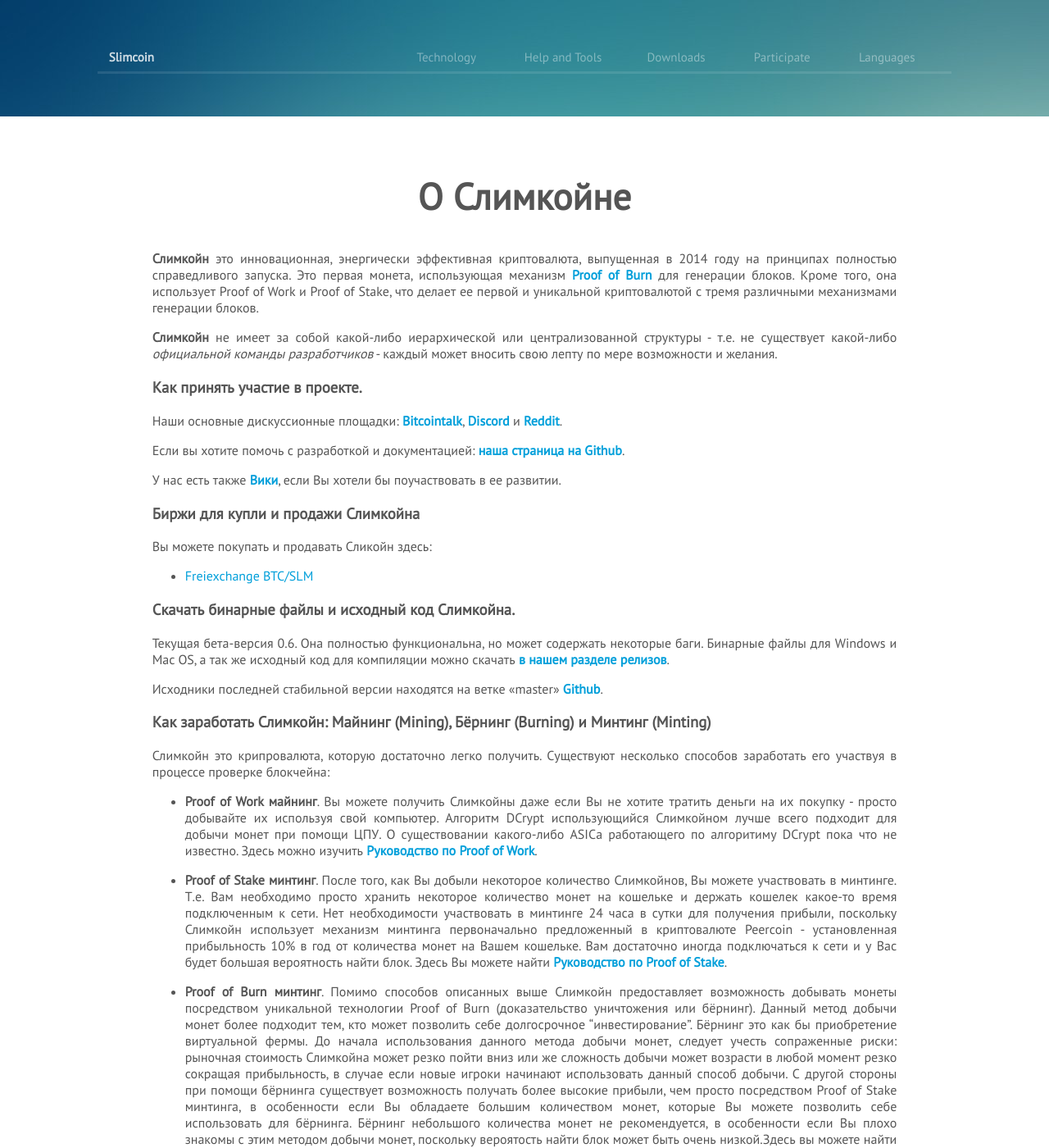
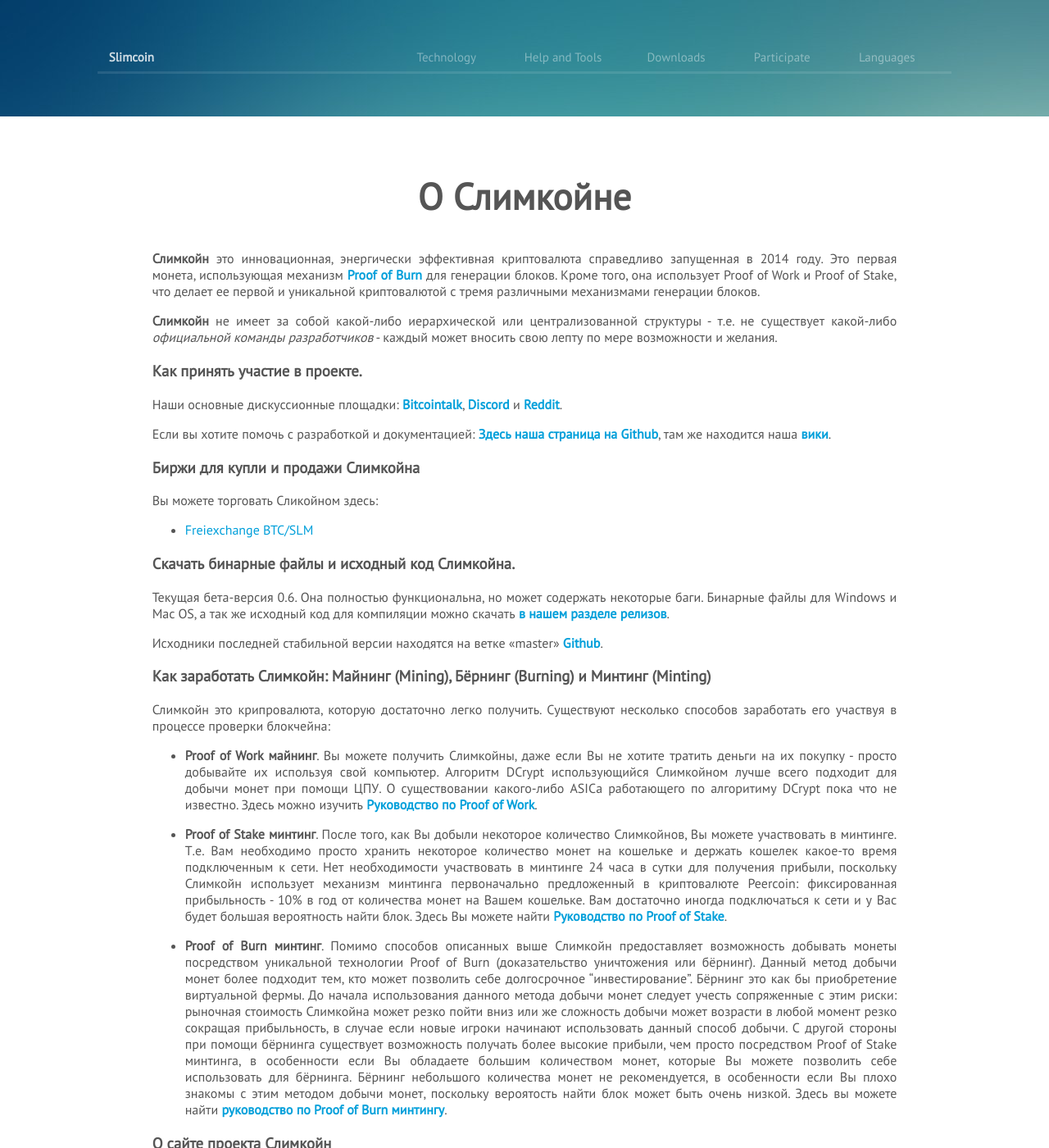
Before and after one commit to slimcoin-project/slimcoin-project.github.io, a Jekyll site: the page built from content/ru/about-ru.md, in a window 1280 px wide and 1400 px high. Shown: the whole window at 82% size. Built offline with Jekyll 4.4.1, drawn with Linux system fonts in a browser that asks for light colours; some web fonts are replaced.

Commit message:
Update about-ru.md

```diff
--- a/content/ru/about-ru.md
+++ b/content/ru/about-ru.md
@@ -9,7 +9,7 @@
 
 priority: 2
 ---
-**Слимкойн** это инновационная, энергически эффективная криптовалюта, выпущенная в 2014 году на принципах полностью справедливого запуска. Это первая монета, использующая механизм [Proof of Burn](https://slimcoin.info/proof-of-burn-eli5-ru/) для генерации блоков. Кроме того, она использует Proof of Work и Proof of Stake, что делает ее первой и уникальной криптовалютой с тремя различными механизмами генерации блоков.
+**Слимкойн** это инновационная, энергически эффективная криптовалюта справедливо запущенная в 2014 году. Это первая монета, использующая механизм [Proof of Burn](https://slimcoin.info/proof-of-burn-eli5-ru/) для генерации блоков. Кроме того, она использует Proof of Work и Proof of Stake, что делает ее первой и уникальной криптовалютой с тремя различными механизмами генерации блоков.
 
 [//]: # (В 2020 году мы активны и **отличаемся** от большинства других сообществ «алькоинов». У нас нет иерархической и централизованной структуры, поэтому у нас нет _официальной команды разработчиков_ , которая извлекает выгоду из _премайна_ или _инстамайна_.)
 [//]: # (Все, что мы хотим - это продолжить захватывающий эксперимент с технологией **Proof of Burn**. В нескольких словах Proof of Burn - это механизм, в котором вы получаете право находить блоки, если вы сжигаете монеты. _Вы уничтожаете свои деньги_ и получаете **долгосрочную** долгосрочную выгоду, имея шанс получить вознаграждение за блок.)
@@ -22,13 +22,11 @@
 
 Наши основные дискуссионные площадки: [Bitcointalk](https://bitcointalk.org/index.php?topic=1141676.0), [Discord](https://discord.gg/ffeDjmV) и [Reddit](http://reddit.com/r/slimcoin).
 
-Если вы хотите помочь с разработкой и документацией: [наша страница на Github](https://github.com/slimcoin-project/).
-
-У нас есть также [Вики](https://github.com/slimcoin-project/Slimcoin/wiki), если Вы хотели бы поучаствовать в ее развитии.
+Если вы хотите помочь с разработкой и документацией: [Здесь наша страница на Github](https://github.com/slimcoin-project/), там же находится наша [вики](https://github.com/slimcoin-project/Slimcoin/wiki).
 
 ### Биржи для купли и продажи Слимкойна
 
-Вы можете покупать и продавать Сликойн здесь:
+Вы можете торговать Сликойном здесь:
 
 *   [Freiexchange BTC/SLM](https://freiexchange.com/market/SLM/BTC)
 
@@ -40,13 +38,13 @@
 
 ### Как заработать Слимкойн: Майнинг (Mining), Бёрнинг (Burning) и Минтинг (Minting)
 
-Слимкойн это крипровалюта, которую достаточно легко получить. Существуют несколько способов заработать его участвуя в процессе проверке блокчейна:
+Слимкойн это крипровалюта, которую достаточно легко получить. Существуют несколько способов заработать его участвуя в процессе проверки блокчейна:
 
-*   **Proof of Work майнинг**. Вы можете получить Слимкойны даже если Вы не хотите тратить деньги на их покупку - просто добывайте их используя свой компьютер. Алгоритм DCrypt использующийся Слимкойном лучше всего подходит для добычи монет при помощи ЦПУ. О существовании какого-либо ASICа работающего по алгоритиму DCrypt пока что не известно. Здесь можно изучить [Руководство по Proof of Work](/mining-guide-ru/).
+*   **Proof of Work майнинг**. Вы можете получить Слимкойны, даже если Вы не хотите тратить деньги на их покупку - просто добывайте их используя свой компьютер. Алгоритм DCrypt использующийся Слимкойном лучше всего подходит для добычи монет при помощи ЦПУ. О существовании какого-либо ASICа работающего по алгоритиму DCrypt пока что не известно. Здесь можно изучить [Руководство по Proof of Work](/mining-guide-ru/).
 
-*   **Proof of Stake минтинг**. После того, как Вы добыли некоторое количество Слимкойнов, Вы можете участвовать в минтинге. Т.е. Вам необходимо просто хранить некоторое количество монет на кошельке и держать кошелек какое-то время подключенным к сети. Нет необходимости участвовать в минтинге 24 часа в сутки для получения прибыли, поскольку Слимкойн использует механизм минтинга первоначально предложенный в криптовалюте Peercoin - установленная прибыльность 10% в год от количества монет на Вашем кошельке. Вам достаточно иногда подключаться к сети и у Вас будет большая вероятность найти блок. Здесь Вы можете найти [Руководство по Proof of Stake](/proof-of-stake-guide-ru/).
+*   **Proof of Stake минтинг**. После того, как Вы добыли некоторое количество Слимкойнов, Вы можете участвовать в минтинге. Т.е. Вам необходимо просто хранить некоторое количество монет на кошельке и держать кошелек какое-то время подключенным к сети. Нет необходимости участвовать в минтинге 24 часа в сутки для получения прибыли, поскольку Слимкойн использует механизм минтинга первоначально предложенный в криптовалюте Peercoin: фиксированная прибыльность - 10% в год от количества монет на Вашем кошельке. Вам достаточно иногда подключаться к сети и у Вас будет большая вероятность найти блок. Здесь Вы можете найти [Руководство по Proof of Stake](/proof-of-stake-guide-ru/).
 
-*   **Proof of Burn минтинг**. Помимо способов описанных выше Слимкойн предоставляет возможность добывать монеты посредством уникальной технологии Proof of Burn (доказательство уничтожения или бёрнинг). Данный метод добычи монет более подходит тем, кто может позволить себе долгосрочное "инвестирование". Бёрнинг это как бы приобретение виртуальной фермы. До начала использования данного метода добычи монет, следует учесть сопраженные риски: рыночная стоимость Слимкойна может резко пойти вниз или же сложность добычи может возрасти в любой момент резко сокращая прибыльность, в случае если новые игроки начинают использовать данный способ добычи. С другой стороны при помощи бёрнинга существует возможность получать более высокие прибыли, чем просто посредством Proof of Stake минтинга, в особенности если Вы обладаете большим количеством монет, которые Вы можете позволить себе использовать для бёрнинга. Бёрнинг небольшого количества монет не рекомендуется, в особенности если Вы плохо знакомы с этим методом добычи монет, поскольку вероятость найти блок может быть очень низкой.Здесь вы можете найти [руководство по Proof of Burn минтингу](/proof-of-burn-guide-ru/).
+*   **Proof of Burn минтинг**. Помимо способов описанных выше Слимкойн предоставляет возможность добывать монеты посредством уникальной технологии Proof of Burn (доказательство уничтожения или бёрнинг). Данный метод добычи монет более подходит тем, кто может позволить себе долгосрочное "инвестирование". Бёрнинг это как бы приобретение виртуальной фермы. До начала использования данного метода добычи монет следует учесть сопряженные с этим риски: рыночная стоимость Слимкойна может резко пойти вниз или же сложность добычи может возрасти в любой момент резко сокращая прибыльность, в случае если новые игроки начинают использовать данный способ добычи. С другой стороны при помощи бёрнинга существует возможность получать более высокие прибыли, чем просто посредством Proof of Stake минтинга, в особенности если Вы обладаете большим количеством монет, которые Вы можете позволить себе использовать для бёрнинга. Бёрнинг небольшого количества монет не рекомендуется, в особенности если Вы плохо знакомы с этим методом добычи монет, поскольку вероятость найти блок может быть очень низкой. Здесь вы можете найти [руководство по Proof of Burn минтингу](/proof-of-burn-guide-ru/).
 
 [//]: # (### Сервис публикаций Inscription Service)
 [//]: # (и децентрализованные сайты)
```
